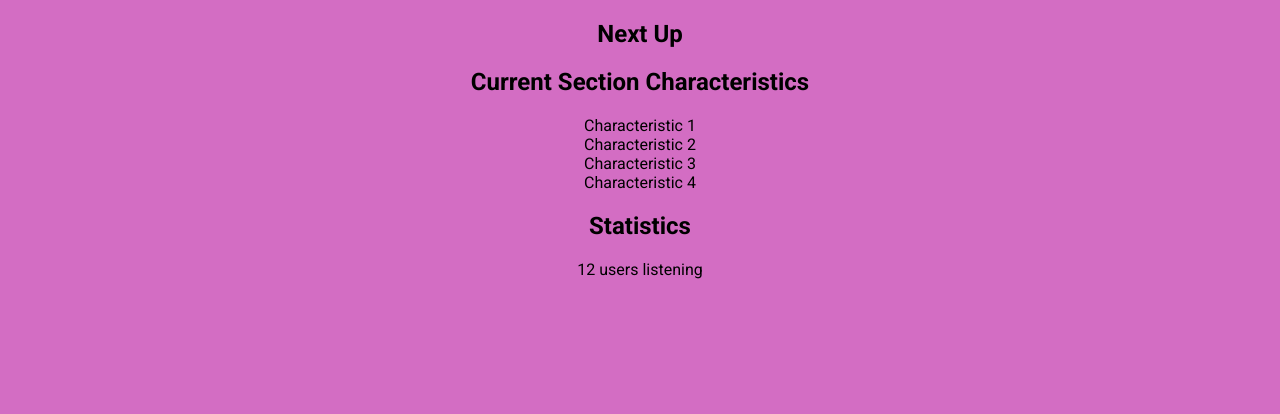
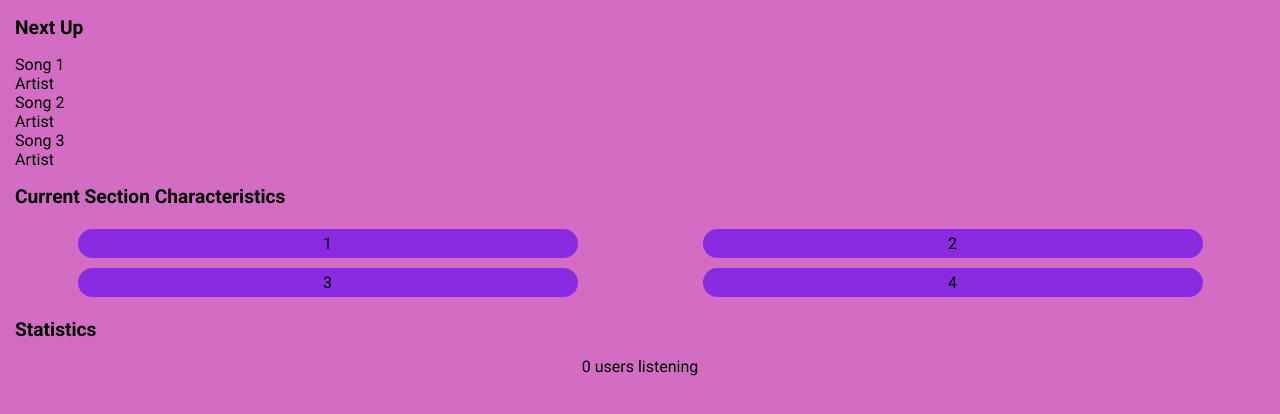
Before and after one commit to sumitrc9/melody_map, a React (Create React App) app in the folder client/: page /session in a window 1280 px wide. Shown: the top 414 px of the page. Built offline with nearby package versions, Linux system fonts and the light colour scheme; what google-maps-react would draw is missing.

Commit message:
Next iteration of sessionview

```diff
--- a/client/src/components/SongItem.css
+++ b/client/src/components/SongItem.css
@@ -0,0 +1,13 @@
+.song-item-div {
+  display: flex;
+  flex-direction: column;
+  justify-content: left;
+  align-items: left;
+  text-align: left;
+}
+
+.song-name {
+}
+
+.song-artist {
+}
--- a/client/src/components/SongItem.js
+++ b/client/src/components/SongItem.js
@@ -1,9 +1,14 @@
 import React, { Component } from 'react';
+import "./SongItem.css"
 
 class SongItem extends Component {
   render() {
+    console.log(this.props);
     return (
-      <div></div>
+      <div className="song-item-div">
+        <div className="song-name">{this.props.song.name}</div>
+        <div className="song-artist">{this.props.song.artist}</div>
+      </div>
     )
   }
 }
--- a/client/src/components/SongPlayer.js
+++ b/client/src/components/SongPlayer.js
@@ -1,9 +1,12 @@
 import React, { Component } from 'react';
+import  './SongPlayer';
 
 class SongPlayer extends Component {
   render() {
     return (
-      <div></div>
+      <div>
+
+      </div>
     )
   }
 }
--- a/client/src/pages/SessionPage.css
+++ b/client/src/pages/SessionPage.css
@@ -0,0 +1,27 @@
+.session-page-div{
+  margin-left: 15px;
+  margin-right: 15px;
+}
+
+h2 {
+  font-size: 1.2em;
+  text-align: left;
+}
+
+.characteristicRow {
+  display: flex;
+  flex-direction: row;
+  justify-content: center;
+}
+
+.characteristic {
+  background-color: blueviolet;
+  width: 40%;
+  border-radius: 40px;
+  padding-top: 5px;
+  padding-bottom: 5px;
+  margin-left: 5%;
+  margin-right: 5%;
+  margin-top: 5px;
+  margin-bottom: 5px;
+}
--- a/client/src/pages/SessionPage.js
+++ b/client/src/pages/SessionPage.js
@@ -16,15 +16,15 @@ class SessionPage extends Component {
       },
       nextUp: [
         {
-          song: 'Song 1',
+          name: 'Song 1',
           artist: 'Artist',
         },
         {
-          song: 'Song 2',
+          name: 'Song 2',
           artist: 'Artist',
         },
         {
-          song: 'Song 3',
+          name: 'Song 3',
           artist: 'Artist',
         }
       ]
@@ -36,16 +36,20 @@ class SessionPage extends Component {
       <div className="session-page-div">
         <SongPlayer/>
         <h2>Next Up</h2>
-        <SongItem/>
-        <SongItem/>
-        <SongItem/>
+        <SongItem song={this.state.nextUp[0]}/>
+        <SongItem song={this.state.nextUp[1]}/>
+        <SongItem song={this.state.nextUp[2]}/>
         <h2>Current Section Characteristics</h2>
-        <div>Characteristic 1</div>
-        <div>Characteristic 2</div>
-        <div>Characteristic 3</div>
-        <div>Characteristic 4</div>
+        <div className="characteristicRow">
+          <div className="characteristic">{this.state.characteristics[0]}</div>
+          <div className="characteristic">{this.state.characteristics[1]}</div>
+        </div>
+        <div className="characteristicRow">
+          <div className="characteristic">{this.state.characteristics[2]}</div>
+          <div className="characteristic">{this.state.characteristics[3]}</div>
+        </div>
         <h2>Statistics</h2>
-        <div>12 users listening</div>
+        <div>{this.state.usersListening} users listening</div>
       </div>
     );
   }
```
